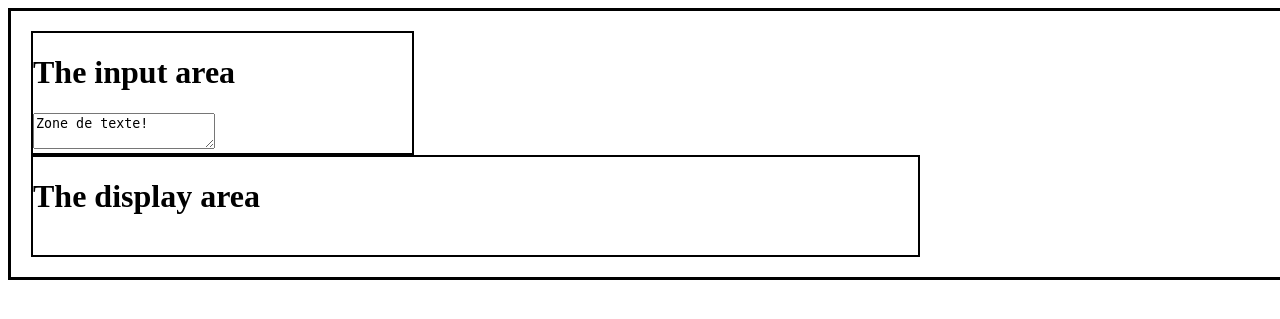
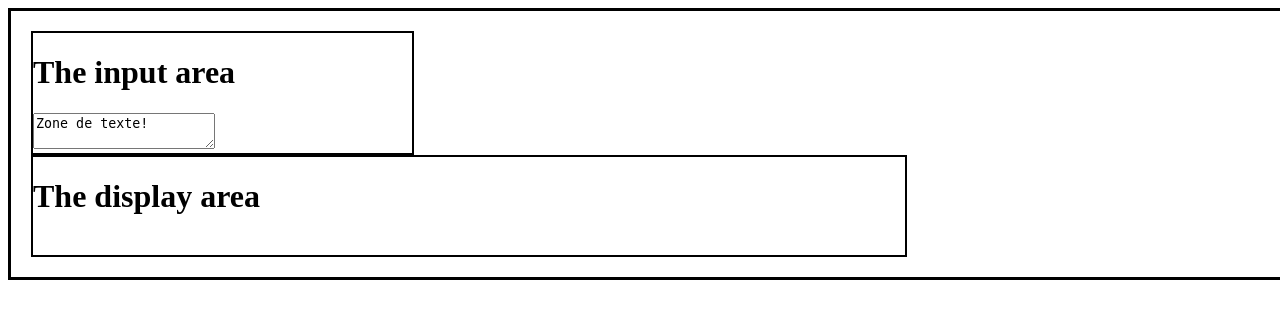
Before and after one commit to brunoyun/django-app, a Django app: template MyApp/templates/MyApp/index.html in a window 1280 px wide. Shown: the top 319 px of the page. Run offline with Django 4.2, Linux system fonts and the light colour scheme; the template is opened without the code that fills it, so the values that code supplies are empty.

Commit message:
cosmetic change

```diff
--- a/MyApp/templates/MyApp/index.html
+++ b/MyApp/templates/MyApp/index.html
@@ -14,16 +14,17 @@
 
 
     <div style="border: 3px solid black; width: 100%; padding: 20px;">
+
         <div style="width: 30%; border: 2px solid black;">
             <h1>The input area</h1>
             <textarea >Zone de texte!</textarea>
 
         </div>
 
-        <div style="width: 70%; border: 2px solid black;">
+        <div style="width: 69%; border: 2px solid black;">
             <h1>The display area</h1>
 
-            <div id="graph-container"></div>
+            <!-- <div id="graph-container"></div> -->
 
 
 
```
